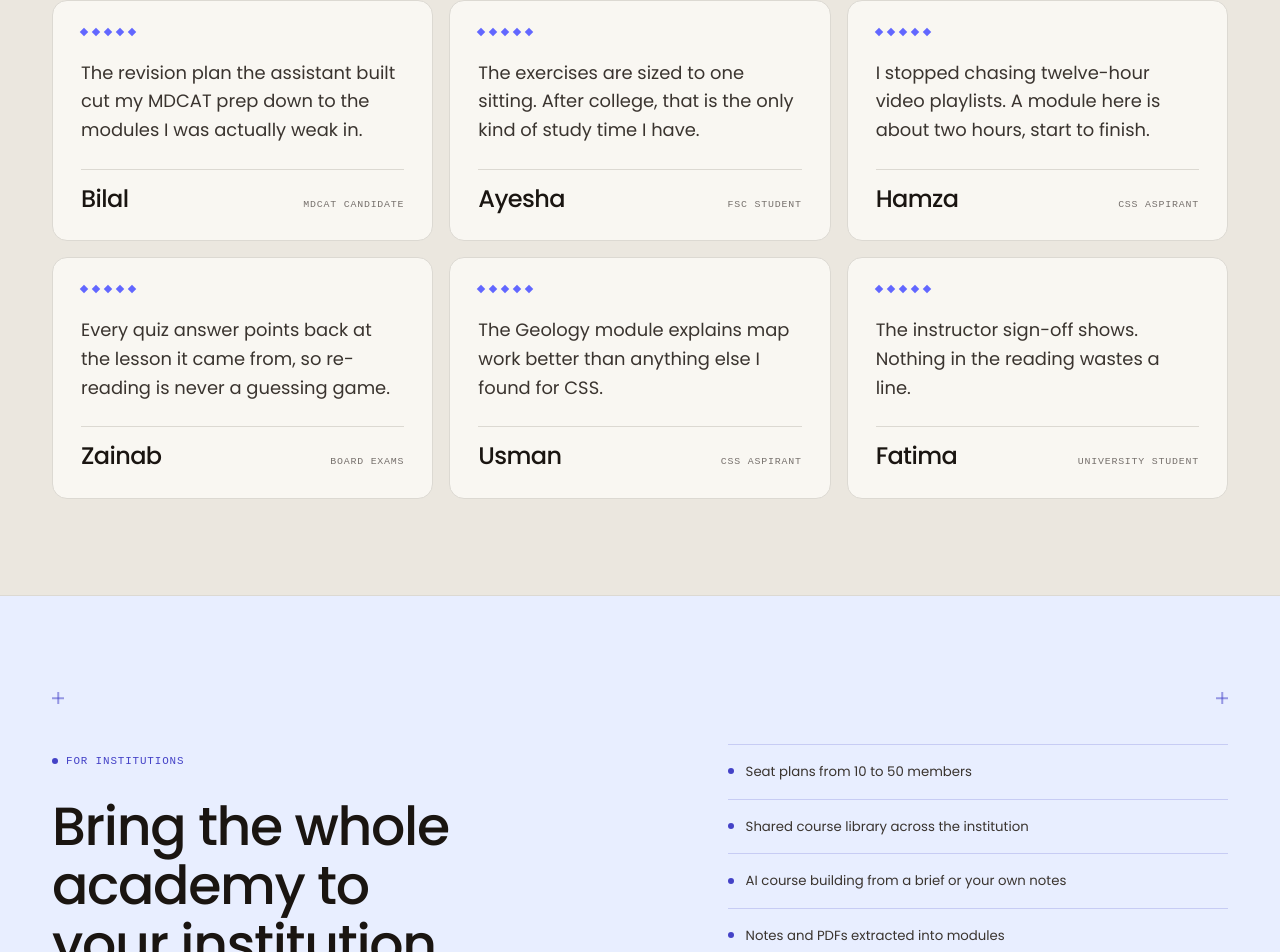
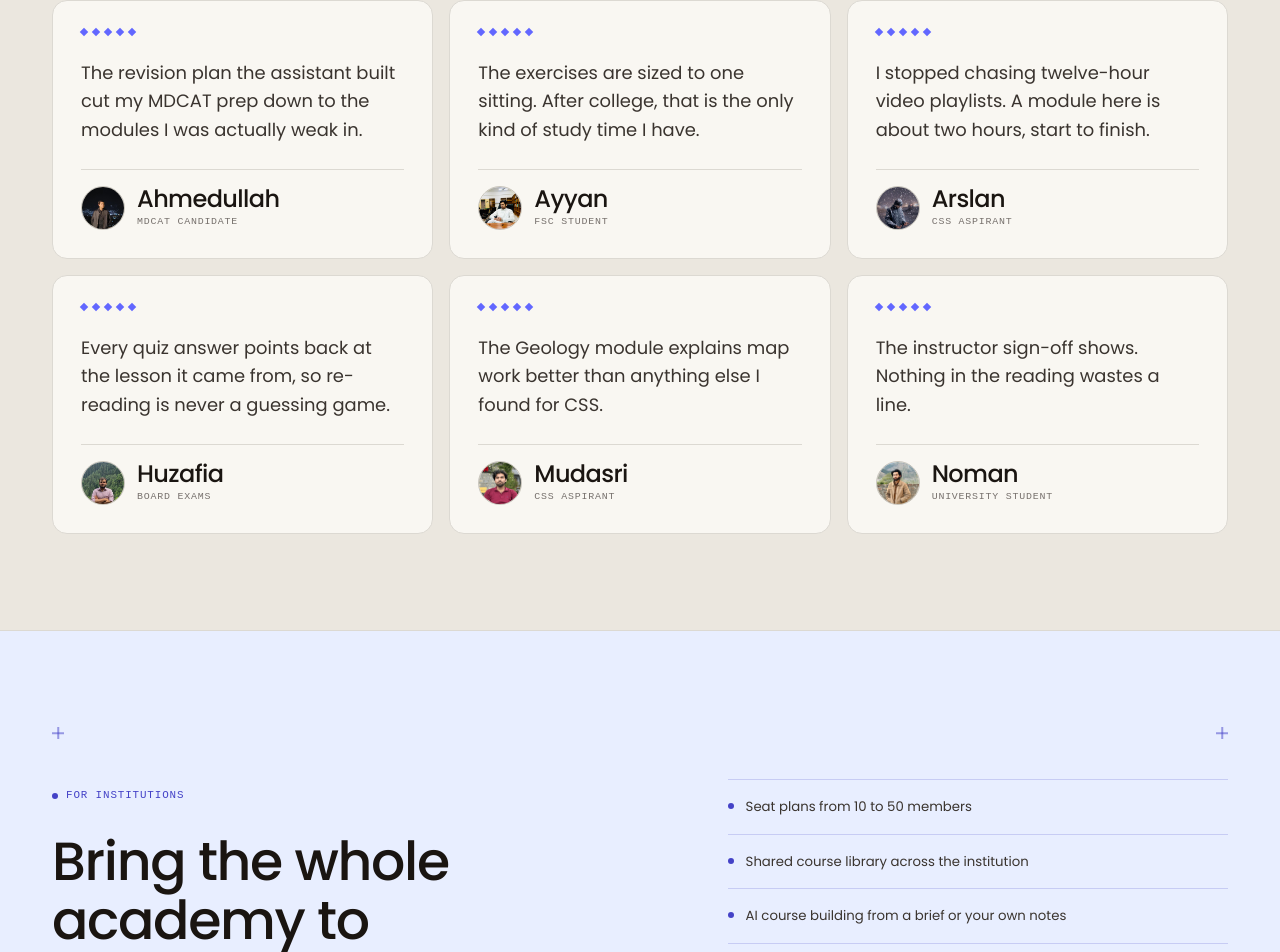
Before and after one commit to Ininsico/FinalYearProject, a React (Vite) app in the folder apps/web/: page / in a window 1280 px wide. Shown: the part 7859-8811 px from the top of the page. Built offline with nearby package versions, Linux system fonts and the light colour scheme; no server answers.

Commit message:
feat(web): real reviewer photos in the review cards
The six review cards now carry the people photos from public as circular avatars beside the name and cohort: Ahmedullah, Ayyan, Arslan, Huzafia, Mudasri and Noman.

Co-authored-by: CommandCodeBot <noreply@commandcode.ai>

```diff
--- a/apps/web/src/components/home/Reviews.jsx
+++ b/apps/web/src/components/home/Reviews.jsx
@@ -5,36 +5,42 @@ const REVIEWS = [
   {
     quote:
       "The revision plan the assistant built cut my MDCAT prep down to the modules I was actually weak in.",
-    name: "Bilal",
+    name: "Ahmedullah",
     role: "MDCAT candidate",
+    image: "/ahmedullah.jpg",
   },
   {
     quote:
       "The exercises are sized to one sitting. After college, that is the only kind of study time I have.",
-    name: "Ayesha",
+    name: "Ayyan",
     role: "FSc student",
+    image: "/ayyan.jpg",
   },
   {
     quote:
       "I stopped chasing twelve-hour video playlists. A module here is about two hours, start to finish.",
-    name: "Hamza",
+    name: "Arslan",
     role: "CSS aspirant",
+    image: "/arslan.png",
   },
   {
     quote:
       "Every quiz answer points back at the lesson it came from, so re-reading is never a guessing game.",
-    name: "Zainab",
+    name: "Huzafia",
     role: "Board exams",
+    image: "/huzafia.png",
   },
   {
     quote: "The Geology module explains map work better than anything else I found for CSS.",
-    name: "Usman",
+    name: "Mudasri",
     role: "CSS aspirant",
+    image: "/mudasri.png",
   },
   {
     quote: "The instructor sign-off shows. Nothing in the reading wastes a line.",
-    name: "Fatima",
+    name: "Noman",
     role: "University student",
+    image: "/noman.jpg",
   },
 ]
 
@@ -76,11 +82,20 @@ export default function Reviews() {
               <blockquote className="flex-1 text-step-0 leading-[1.6] text-ink-800">
                 {r.quote}
               </blockquote>
-              <figcaption className="flex items-baseline justify-between gap-3 border-t border-line pt-4">
-                <span className="display text-step-1 text-ink-950">{r.name}</span>
-                <span className="font-mono text-[0.62rem] uppercase tracking-[0.08em] text-ink-500">
-                  {r.role}
-                </span>
+              <figcaption className="flex items-center gap-3 border-t border-line pt-4">
+                <img
+                  src={r.image}
+                  alt=""
+                  loading="lazy"
+                  decoding="async"
+                  className="h-11 w-11 shrink-0 rounded-full border border-line-2 object-cover"
+                />
+                <div className="min-w-0">
+                  <p className="display text-step-1 text-ink-950">{r.name}</p>
+                  <p className="mt-0.5 font-mono text-[0.62rem] uppercase tracking-[0.08em] text-ink-500">
+                    {r.role}
+                  </p>
+                </div>
               </figcaption>
             </figure>
           ))}
```
